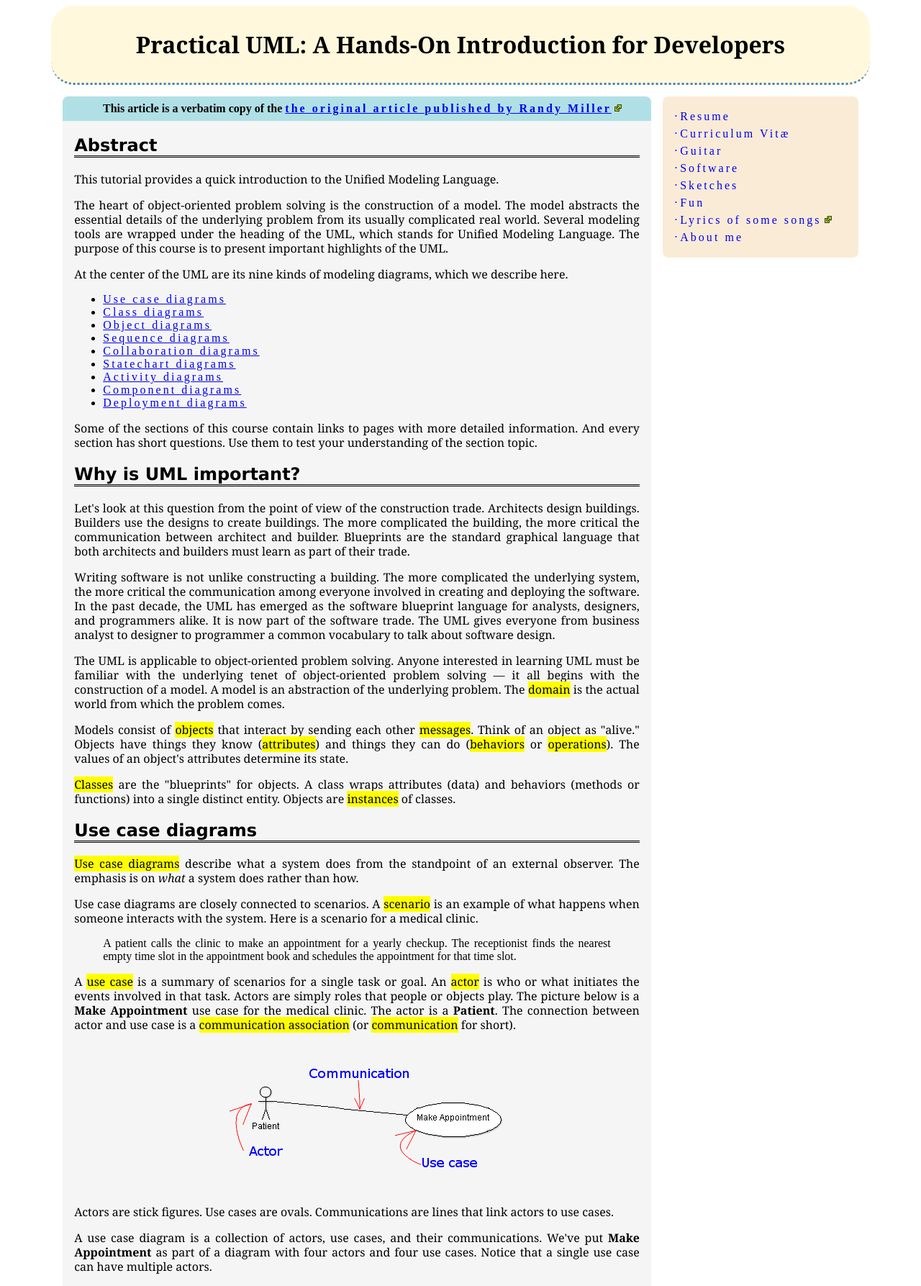
After one commit to anupamsr/blog_php, a PHP site: page /software/practicaluml/ in a window 1280 px wide. The commit adds this page. Shown: the top 1787 px of the page at 72% size. Run offline with PHP 8.4, Linux system fonts and the light colour scheme.

Commit message:
Stablized CSS

```diff
--- a/www/css/styles.css
+++ b/www/css/styles.css
@@ -33,46 +33,111 @@
 	margin: 10px 10px 35px 10px;
 }
 
-blockquote {
-	background-color: #EEEEEE;
-	padding: 5px;
-}
-
-.center {
-	left: 0px;
-	width: 100%;
-	text-align: center;
-}
-
-footer {
-	position: absolute;
-	bottom: 0px;
-}
-
 body {
 	font-size: 100%;
+	word-wrap: break-word;
 }
 
 a {
-	letter-spacing: 3px;
+	letter-spacing: 0.19em;
 }
 
 a[href^="//"]:after,
 a[href^="http://"]:after,
 a[href^="https://"]:after {
-  content: url(/images/Icon_External_Link.png);
-  margin: 0 0 0 5px;
+	content: url(/images/Icon_External_Link.png);
+	margin: 0 0 0 0.19em;
 }
 
 header {
 	position: relative;
-	margin: 10% 10px 150px;
 	text-align: center;
+	background: cornsilk;
+	padding: 1em 0em 1em 0em;
+	border-bottom: medium dotted steelblue;
+	border-radius: 1em;
+}
+
+nav {
+    line-height: 1.5em;
+	padding: 1em;
+	margin: 1em;
+	background: antiquewhite;
+	border-radius: 0.5em;
+	float: right;
+	width: 15em;
+}
+
+nav a {
+	text-decoration: none;
+}
+
+nav a:before {
+	content: "·";
+}
+
+article {
+	background-color: whitesmoke;
+	margin: 1em;
+	text-align: justify;
+	overflow: hidden;
+	border-radius: 0.5em;
+}
+
+section {
+	padding: 0em 1em 0em 1em;
+}
+
+h2, h3 {
+	font-family: Verdana, Geneva, sans-serif;
+}
+
+h2 {
+	border-bottom: medium double black;
+}
+
+h3 {
+	border-bottom: thin solid black;
+}
+
+p {
+	line-height: 1.25em;
+	font-family: Georgia, serif;
+}
+
+code {
+	background-color: gainsboro;
+	overflow: hidden;
+}
+
+kbd {
+	background-color: white;
+	padding: 0.5em;
+	overflow: hidden;
+}
+
+.note {
+	background-color: powderblue;
+	padding: 0.5em;
+	overflow: hidden;
 }
 
 .serif-header {
 	font-style: normal;
 	font-weight: bold;
-	font-family: Times, serif;
+	font-family: Georgia, serif;
 	font-size: 2em;
 }
+
+.center {
+	left: 0em;
+	width: 100%;
+	text-align: center;
+}
+
+.captioned {
+    float: left;
+    margin: 1em;
+	text-align: center;
+	font-size: 80%;
+}
--- a/www/index.html
+++ b/www/index.html
@@ -15,7 +15,7 @@
 </head>
 <body style="background-image: url(images/walled_garden.png); background-size: 100%; background-repeat: no-repeat;">
 <div class="center" style="position: absolute; top: 20%; font-style: italic; font-weight: bold; font-family: Times, serif; font-size: 3em; font-variant: small-caps;">Walled Garden Near Ghat</div>
-<a href="/main" class="center" style="position: absolute; bottom: 30%; font-style: italic; font-family: Verdana, sans-serif; font-size: 2.5em; font-variant: small-caps;">Enter</a>
-<footer class="center">&copy; 2015 <a href="https://www.linkedin.com/in/anupamsr">Anupam Srivastava</a></footer>
+<a href="/me" class="center" style="position: absolute; bottom: 30%; font-style: italic; font-family: Verdana, sans-serif; font-size: 2.5em; font-variant: small-caps;">Enter</a>
+<footer class="center" style="position: absolute; bottom: 0em;">&copy; 2015 <a href="https://www.linkedin.com/in/anupamsr">Anupam Srivastava</a></footer>
 </body>
 </html>
--- /dev/null
+++ b/www/software/practicaluml/index.html
@@ -0,0 +1,83 @@
+<!DOCTYPE html>
+<html lang="en-US">
+<head>
+<title>WebPatch - Anupam's Corner</title>
+<!--[if lt IE 9]>
+  <script src="http://html5shiv.googlecode.com/svn/trunk/html5.js"></script>
+<![endif]-->
+<meta name="keywords" content=
+"anupamsr,mapuna,Anupam Srivastava,Rogue the One,UML,Practical UML">
+<meta name="description" content="Practical UML">
+<meta charset="utf-8">
+<meta name="author" content="Anupam Srivastava">
+<link rel="stylesheet" href="/css/styles.css">
+<link rel="icon" type="image/png" href="/favicon.ico">
+</head>
+<body>
+<div style="position: relative; margin: auto; width: 90%">
+<header class="center serif-header">Practical UML: A Hands-On Introduction for Developers</header>
+<nav>
+<a href="/resume">Resume</a><br>
+<a href="/cv">Curriculum Vit&aelig;</a><br>
+<a href="/guitar">Guitar</a><br>
+<a href="/software">Software</a><br>
+<a href="/sketches">Sketches</a><br>
+<a href="/fun">Fun</a><br>
+<!-- <a href="/blog/">Blog</a> | --><a href="http://heartshapedsandbox.blogspot.com/">Lyrics of some songs</a><br>
+<a href="/me">About me</a><br>
+</nav>
+<article>
+<div class="center note" style="font-weight: bold;">This article is a verbatim copy of the <a href="http://edn.embarcadero.com/article/31863/">the original article published by Randy Miller</a></div>
+<section>
+<h2>Abstract</h2>
+<p>This tutorial provides a quick introduction to the Unified Modeling Language.</p>
+<p>The heart of object-oriented problem solving is the construction of a model. The model abstracts the essential details of the underlying problem from its usually complicated real world. Several modeling tools are wrapped under the heading of the UML, which stands for Unified Modeling Language. The purpose of this course is to present important highlights of the UML.</p>
+<p>At the center of the UML are its nine kinds of modeling diagrams, which we describe here.</p>
+<ul>
+<li><a href="#ucd">Use case diagrams</a>
+<li><a href="#cd">Class diagrams</a>
+<li><a href="#od">Object diagrams</a>
+<li><a href="#seqd">Sequence diagrams</a>
+<li><a href="#colabd">Collaboration diagrams</a>
+<li><a href="#sd">Statechart diagrams</a>
+<li><a href="#ad">Activity diagrams</a>
+<li><a href="#compd">Component diagrams</a>
+<li><a href="#dd">Deployment diagrams</a>
+</ul>
+</section>
+<section>
+<p>
+Some of the sections of this course contain links to pages with more detailed information. And every section has short questions. Use them to test your understanding of the section topic.</p>
+<h2>Why is UML important?</h2>
+<p>Let's look at this question from the point of view of the construction trade. Architects design buildings. Builders use the designs to create buildings. The more complicated the building, the more critical the communication between architect and builder. Blueprints are the standard graphical language that both architects and builders must learn as part of their trade.</p>
+<p>Writing software is not unlike constructing a building. The more complicated the underlying system, the more critical the communication among everyone involved in creating and deploying the software. In the past decade, the UML has emerged as the software blueprint language for analysts, designers, and programmers alike. It is now part of the software trade. The UML gives everyone from business analyst to designer to programmer a common vocabulary to talk about software design.</p>
+<p>The UML is applicable to object-oriented problem solving. Anyone interested in learning UML must be familiar with the underlying tenet of object-oriented problem solving &mdash; it all begins with the construction of a model. A model is an abstraction of the underlying problem. The <mark>domain</mark> is the actual world from which the problem comes.</p>
+<p>Models consist of <mark>objects</mark> that interact by sending each other <mark>messages</mark>. Think of an object as "alive." Objects have things they know (<mark>attributes</mark>) and things they can do (<mark>behaviors</mark> or <mark>operations</mark>). The values of an object's attributes determine its state.</p>
+<p><mark>Classes</mark> are the "blueprints" for objects. A class wraps attributes (data) and behaviors (methods or functions) into a single distinct entity. Objects are <mark>instances</mark> of classes.</p>
+</section>
+<section id="ucd">
+<h2>Use case diagrams</h2>
+<p><mark>Use case diagrams</mark> describe what a system does from the standpoint of an external observer. The emphasis is on <em>what</em> a system does rather than how.</p>
+<p>Use case diagrams are closely connected to scenarios. A <mark>scenario</mark> is an example of what happens when someone interacts with the system. Here is a scenario for a medical clinic.</p>
+<blockquote>A patient calls the clinic to make an appointment for a yearly checkup. The receptionist finds the nearest empty time slot in the appointment book and schedules the appointment for that time slot.</blockquote>
+<p>A <mark>use case</mark> is a summary of scenarios for a single task or goal. An <mark>actor</mark> is who or what initiates the events involved in that task. Actors are simply roles that people or objects play. The picture below is a <strong>Make Appointment</strong> use case for the medical clinic. The actor is a <strong>Patient</strong>. The connection between actor and use case is a <mark>communication association</mark> (or <mark>communication</mark> for short).</p>
+<div class="center"><img src="usecase.png" alt="Demostration of a simple use case"></div>
+<p>Actors are stick figures. Use cases are ovals. Communications are lines that link actors to use cases.</p>
+<p>A use case diagram is a collection of actors, use cases, and their communications. We've put <strong>Make Appointment</strong> as part of a diagram with four actors and four use cases. Notice that a single use case can have multiple actors.</p>
+<div class="center"><a href="uml1.uml" download><img src="UseCaseDiagram1.png" alt="Make Appointment"></a></div>
+<p>Use case diagrams are helpful in three areas:</p>
+<ul>
+<li><strong>determining features (requirements)</strong>: New use cases often generate new requirements as the system is analyzed and the design takes shape.<br>
+<li><strong>communicating with clients</strong>: Their notational simplicity makes use case diagrams a good way for developers to communicate with clients.<br>
+<li><strong>generating test cases</strong>: The collection of scenarios for a use case may suggest a suite of test cases for those scenarios.<br>
+</section>
+<section id="cd">
+<h2>Class diagrams</h2>
+<p>A <mark>class diagram</mark> gives an overview of a system by showing its classes and the relationships among them. Class diagrams are static -- they display what interacts but not what happens when they do interact.</p>
+<p>The class diagram below models a customer order from a retail catalog. The central class is the <strong>Order</strong>. Associated with it are the <strong>Customer</strong> making the purchase and the <strong>Payment</strong>. A <strong>Payment</strong> is one of three kinds: <strong>Cash</strong>, <strong>Check</strong>, or <strong>Credit</strong>. The order contains <strong>OrderDetails</strong> (line items), each with its associated <strong>Item</strong>.</p>
+<div class="center"><a href="uml2.uml" download><img src="UseCaseDiagram2.png" alt="Make Appointment"></a></div>
+</section>
+</article>
+</div>
+</body>
+</html>
```
Also changed, not shown: www/main.html (deleted, +0 -33 lines), www/me/index.html (+30 -27 lines), www/software/index.html (added, +66 -0 lines), www/favicon.ico, www/images/Icon_External_Link.png, www/images/walled_garden.png, www/software/practicaluml/UseCaseDiagram1.png (added), www/software/practicaluml/UseCaseDiagram2.png (added), www/software/practicaluml/usecase.png (added), 3 other files.
